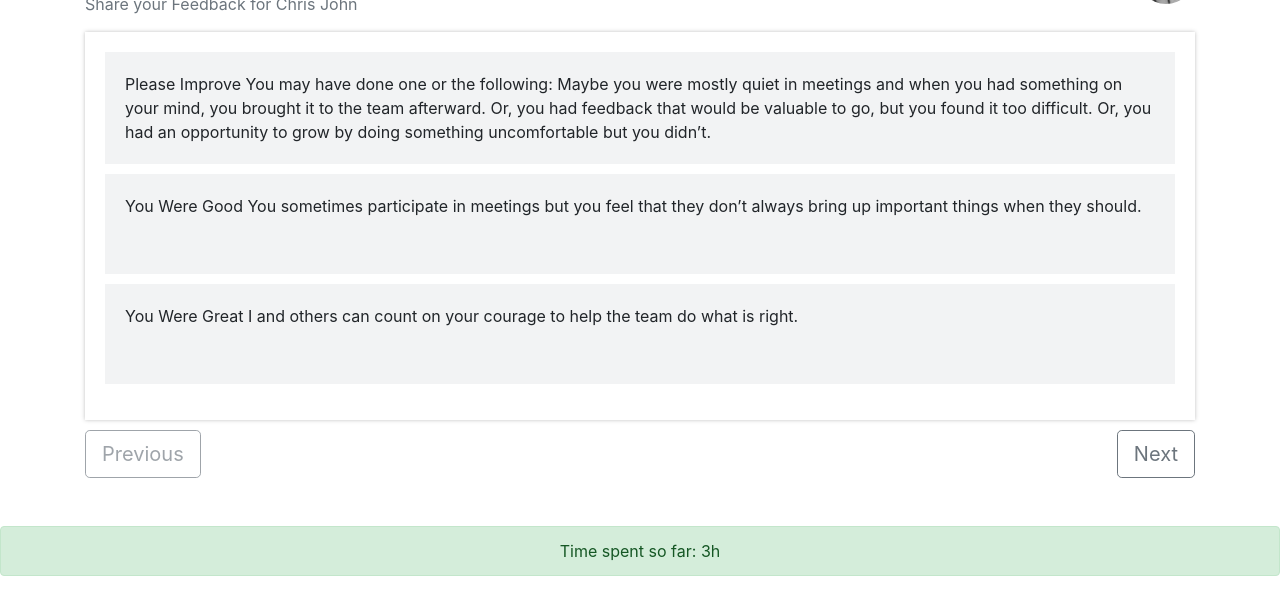
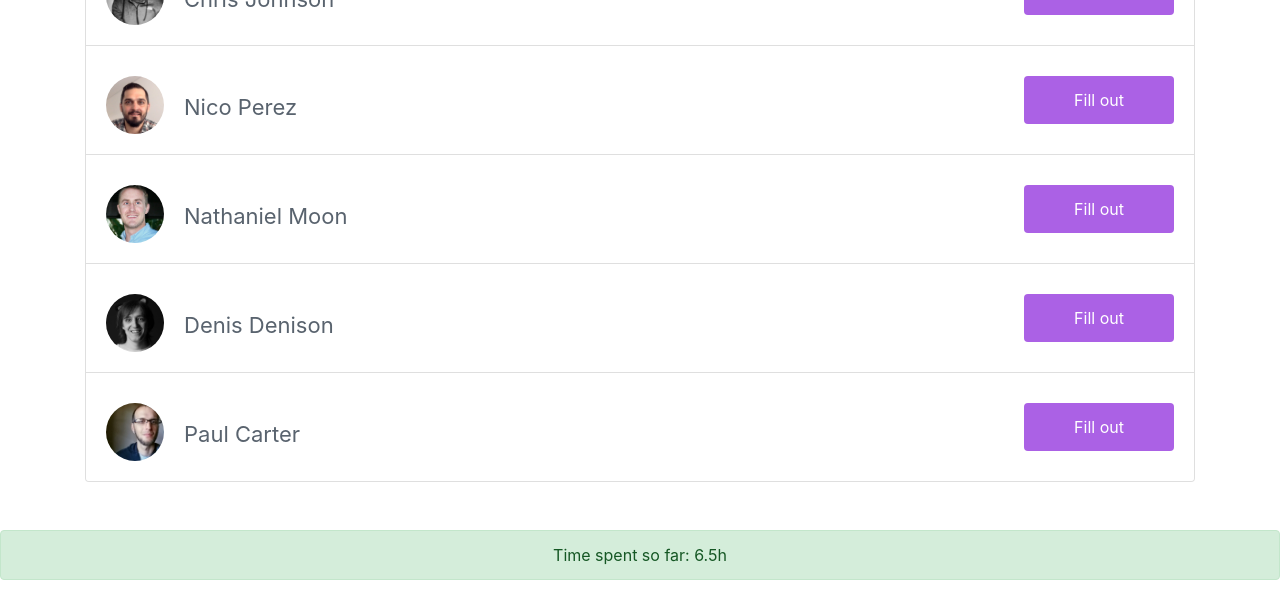
Before and after one commit to kabaros/honesto, a React app: page / in a window 1280 px wide. Shown: the part 192-800 px from the top of the page. Built offline with nearby package versions, Linux system fonts and the light colour scheme.

Commit message:
Display list of employees
Create control to display list of employees pending feedback (to be reused on confirmation page too)

```diff
--- a/src/components/App.js
+++ b/src/components/App.js
@@ -5,6 +5,7 @@ import ShareFeedback from "./ShareFeedback";
 import ViewFeedback from "./ViewFeedback";
 import ConfirmationPage from "./FeedbackWizard/ConfirmationPage";
 import NoMatch from "./404page";
+import WizardContainer from "./FeedbackWizard/WizardContainer";
 
 function App() {
   return (
@@ -24,6 +25,9 @@ function App() {
                 <Route path="/confirmation">
                   <ConfirmationPage />
                 </Route>
+                <Route path="/share-feedback/employee/:employeeId">
+                  <WizardContainer />
+                </Route>
                 <Route path="*">
                   <NoMatch />
                 </Route>
@@ -32,7 +36,7 @@ function App() {
           </div>
         </div>
         <div className="alert alert-success mt-5 text-center" role="alert">
-          Time spent so far: 3h
+          Time spent so far: 6.5h
         </div>
       </div>
     </Router>
--- /dev/null
+++ b/src/components/EmployeeList.js
@@ -0,0 +1,51 @@
+import React, { useEffect, useState } from "react";
+import * as api from "../services/api";
+import styles from "./EmployeeList.module.css";
+import { withRouter } from "react-router-dom";
+
+const EmployeeList = props => {
+  const [employees, setEmployees] = useState([]);
+
+  useEffect(() => {
+    async function fetchPendingFeedback() {
+      const employees = await api.getPendingFeedback();
+      setEmployees(employees);
+    }
+    fetchPendingFeedback();
+  }, []);
+
+  const goToEmployee = employeeId => {
+    props.history.push(`/share-feedback/employee/${employeeId}`);
+  };
+  return (
+    <div>
+      <div className="card">
+        <ul className="list-group list-group-flush">
+          {employees.map(employee => {
+            return (
+              <li className={`list-group-item ${styles.listRow}`}>
+                <div className={styles.imageContainer}>
+                  <img
+                    src={employee.image}
+                    className={styles.employeeImage}
+                    alt={employee.name}
+                  />
+                  <span className={styles.employeeName}>{employee.name}</span>
+                </div>
+                <button
+                  onClick={() => goToEmployee(employee.id)}
+                  type="button"
+                  class={`btn ${styles.button}`}
+                >
+                  Fill out
+                </button>
+              </li>
+            );
+          })}
+        </ul>
+      </div>
+    </div>
+  );
+};
+
+export default withRouter(EmployeeList);
--- /dev/null
+++ b/src/components/EmployeeList.module.css
@@ -0,0 +1,35 @@
+.listRow {
+  display: flex;
+  padding: 20px;
+  justify-content: space-between;
+  align-items: center;
+}
+
+.employeeImage {
+  width: 58px;
+  height: auto;
+  border-radius: 50px;
+  margin-top: 10px;
+  margin-right: 20px;
+}
+.imageContainer {
+  display: flex;
+  align-items: center;
+}
+.employeeName {
+  font-size: 22px;
+  line-height: 26px;
+  color: #59636e;
+  padding-top: 15px;
+}
+.button {
+  background: #ab61e5;
+  border-radius: 4px;
+  width: 150px;
+  height: 48px;
+  color: white;
+}
+.button:hover {
+  color: white;
+  background-color: #653a86; /* todo: confirm hover color with design*/
+}
--- a/src/components/FeedbackWizard/TextQuestion.js
+++ b/src/components/FeedbackWizard/TextQuestion.js
@@ -1,7 +1,7 @@
 import React from "react";
 
 const QuestionCard = props => {
-  const { question, recordAnswer, selectedAnswer } = props;
+  const { recordAnswer, selectedAnswer } = props;
   return (
     <div>
       <div className="form-group">
--- a/src/components/FeedbackWizard/WizardContainer.js
+++ b/src/components/FeedbackWizard/WizardContainer.js
@@ -5,15 +5,17 @@ import TextQuestion from "./TextQuestion";
 import styles from "./WizardContainer.module.css";
 import { withRouter } from "react-router-dom";
 const WizardContainer = props => {
-  const { employeeId } = props; // ToDo: Get this from URL params
+  const {
+    params: { employeeId }
+  } = props.match;
+
   const [questions, setQuestions] = useState([]);
   const [currentQuestionIndex, setCurrentQuestionIndex] = useState(0);
   const [employeeInfo, setEmployeeInfo] = useState({});
-  const [isConfirmationStep, showConfirmationPage] = useState(false);
 
   useEffect(() => {
     async function fetchQuestions() {
-      const feedbackForm = await api.getFeedbackQuestions(employeeId);
+      const feedbackForm = await api.getFeedbackQuestions(Number(employeeId));
       const { questions, employeeInfo } = feedbackForm;
 
       setQuestions(questions);
@@ -57,7 +59,7 @@ const WizardContainer = props => {
           <div className={styles.questionHeader}>
             <div className="float-right">
               <img
-                src="/images/01.png"
+                src={employeeInfo.image}
                 className={styles.employeeImage}
                 alt={employeeInfo.name}
               />
--- a/src/components/FeedbackWizard/WizardContainer.module.css
+++ b/src/components/FeedbackWizard/WizardContainer.module.css
@@ -3,6 +3,7 @@
   padding: 20px;
   margin-bottom: 10px;
 }
+
 .employeeImage {
   width: 58px;
   height: auto;
--- a/src/components/ShareFeedback.js
+++ b/src/components/ShareFeedback.js
@@ -1,10 +1,10 @@
 import React from "react";
-import WizardContainer from "./FeedbackWizard/WizardContainer";
+import EmployeeList from "./EmployeeList";
 
 const ShareFeedback = () => {
   return (
     <div>
-      <WizardContainer />
+      <EmployeeList />
     </div>
   );
 };
--- a/src/services/api.js
+++ b/src/services/api.js
@@ -1,65 +1,23 @@
-const mockFeedbackQuestions = {
-  employeeInfo: {
-    name: "Chris John"
-  },
-  questions: [
-    {
-      questionId: 1,
-      title: "How well did I display Courage?",
-      type: "radio",
-      options: [
-        {
-          text:
-            " Please Improve You may have done one or the following: Maybe you were mostly quiet in meetings and when you had something on your mind, you brought it to the team afterward. Or, you had feedback that would be valuable to go, but you found it too difficult. Or, you had an opportunity to grow by doing something uncomfortable but you didn’t. "
-        },
-        {
-          text:
-            "You Were Good You sometimes participate in meetings but you feel that they don’t always bring up important things when they should. "
-        },
-        {
-          text:
-            "You Were Great I and others can count on your courage to help the team do what is right."
-        }
-      ]
-    },
-    {
-      questionId: 2,
-      title: "How well did did you behave?",
-      type: "text"
-    },
-    {
-      questionId: 3,
-      title: "Another question with options?",
-      type: "radio",
-      options: [
-        {
-          text: "Bad"
-        },
-        {
-          text: "Good"
-        },
-        {
-          text: "Great"
-        }
-      ]
-    },
-    {
-      questionId: 4,
-      title: "Some question with text?",
-      type: "text"
-    },
-    {
-      questionId: 5,
-      title: "Some other question with text?",
-      type: "text"
-    }
-  ]
-};
+import mockEmployeeList from "./mocks/employees";
+import mockFeedbackQuestions from "./mocks/feedbackQuestions";
 
-export const getFeedbackQuestions = async feedbackId => {
+export const getPendingFeedback = () => {
   return new Promise(resolve => {
     setTimeout(() => {
-      resolve(mockFeedbackQuestions);
+      resolve(mockEmployeeList);
+    }, 1000);
+  });
+};
+export const getFeedbackQuestions = async employeeId => {
+  return new Promise(resolve => {
+    setTimeout(() => {
+      const employeeInfo = mockEmployeeList.find(
+        employee => employee.id === employeeId
+      );
+      resolve({
+        employeeInfo,
+        questions: mockFeedbackQuestions
+      });
     }, 1000);
   });
 };
--- /dev/null
+++ b/src/services/mocks/employees.js
@@ -0,0 +1,30 @@
+const employees = [
+  {
+    id: 1,
+    name: "Chris Johnson",
+    image: "/images/1.png"
+  },
+  {
+    id: 2,
+    name: "Nico Perez",
+    image: "/images/2.jpg"
+  },
+
+  {
+    id: 3,
+    name: "Nathaniel Moon",
+    image: "/images/3.jpg"
+  },
+  {
+    id: 4,
+    name: "Denis Denison",
+    image: "/images/4.jpg"
+  },
+  {
+    id: 5,
+    name: "Paul Carter",
+    image: "/images/5.png"
+  }
+];
+
+export default employees;
--- /dev/null
+++ b/src/services/mocks/feedbackQuestions.js
@@ -0,0 +1,54 @@
+const mockFeedbackQuestions = [
+  {
+    questionId: 1,
+    title: "How well did I display Courage?",
+    type: "radio",
+    options: [
+      {
+        text:
+          " Please Improve You may have done one or the following: Maybe you were mostly quiet in meetings and when you had something on your mind, you brought it to the team afterward. Or, you had feedback that would be valuable to go, but you found it too difficult. Or, you had an opportunity to grow by doing something uncomfortable but you didn’t. "
+      },
+      {
+        text:
+          "You Were Good You sometimes participate in meetings but you feel that they don’t always bring up important things when they should. "
+      },
+      {
+        text:
+          "You Were Great I and others can count on your courage to help the team do what is right."
+      }
+    ]
+  },
+  {
+    questionId: 2,
+    title: "How well did did you behave?",
+    type: "text"
+  },
+  {
+    questionId: 3,
+    title: "Another question with options?",
+    type: "radio",
+    options: [
+      {
+        text: "Bad"
+      },
+      {
+        text: "Good"
+      },
+      {
+        text: "Great"
+      }
+    ]
+  },
+  {
+    questionId: 4,
+    title: "Some question with text?",
+    type: "text"
+  },
+  {
+    questionId: 5,
+    title: "Some other question with text?",
+    type: "text"
+  }
+];
+
+export default mockFeedbackQuestions;
```
Also changed, not shown: public/images/1.png (renamed from public/images/01.png), public/images/2.jpg (added), public/images/3.jpg (added), public/images/4.jpg (added), public/images/5.png (added).
